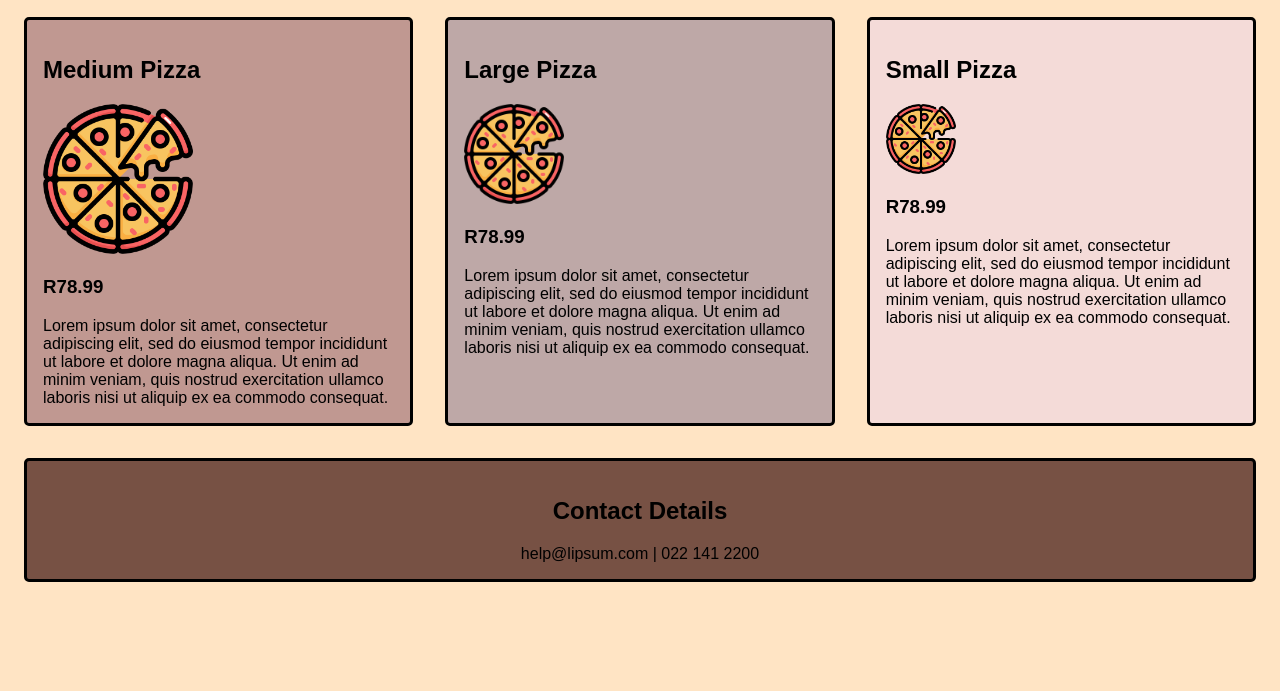
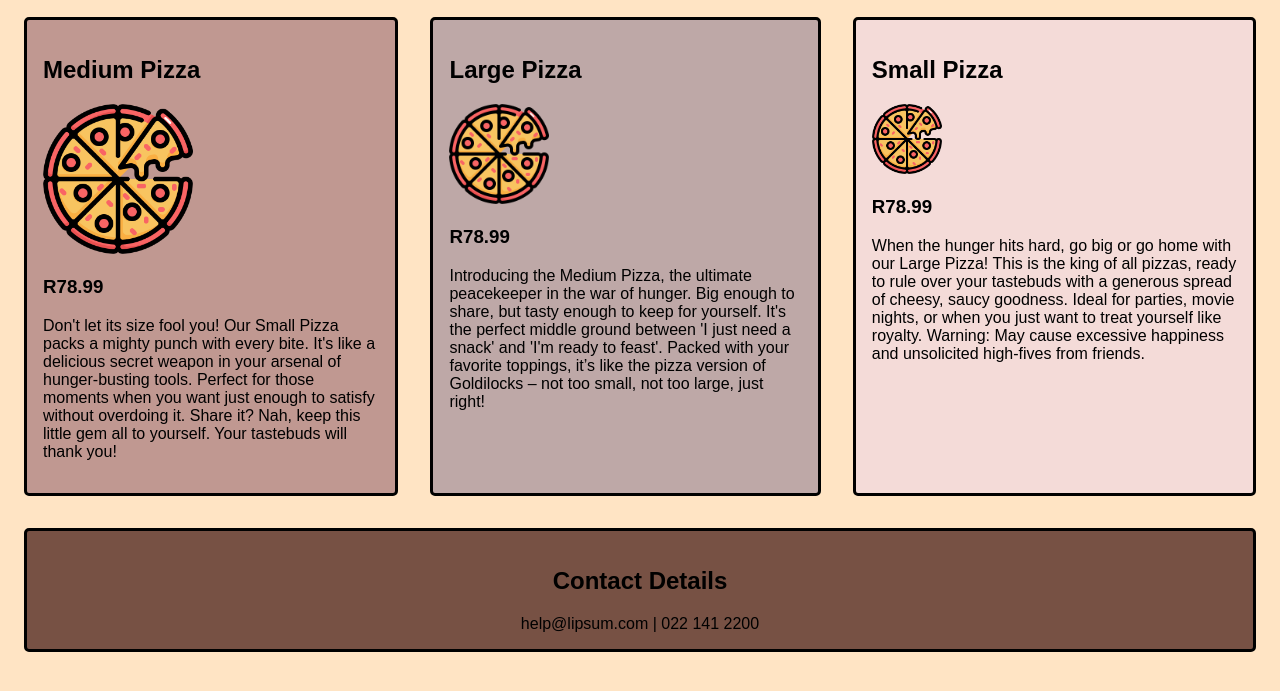
Before and after one commit to oksiya/perfect-pizza, a plain HTML site: page index.html in a window 1280 px wide. Shown: the part 79-770 px from the top of the page. Drawn offline with Linux system fonts and the light colour scheme.

Commit message:
Update index.html

```diff
--- a/index.html
+++ b/index.html
@@ -14,28 +14,22 @@
             <h2>Medium Pizza</h2>
             <img src="pizza.png" width="150">
             <h3> R78.99</h3>
-
-            <div>
-                Lorem ipsum dolor sit amet, consectetur adipiscing elit, sed do eiusmod tempor incididunt ut labore et dolore magna aliqua. Ut enim ad minim veniam, quis nostrud exercitation ullamco laboris nisi ut aliquip ex ea commodo consequat.
-            </div>
+            <p>Don't let its size fool you! Our Small Pizza packs a mighty punch with every bite. It's like a delicious secret weapon in your arsenal of hunger-busting tools. Perfect for those moments when you want just enough to satisfy without overdoing it. Share it? Nah, keep this little gem all to yourself. Your tastebuds will thank you!</p>
         </section>
 
         <section class="box_pizza large_pizza">
             <h2>Large Pizza</h2>
             <img src="pizza.png" width="100">
             <h3> R78.99</h3>
-            <div>
-                Lorem ipsum dolor sit amet, consectetur adipiscing elit, sed do eiusmod tempor incididunt ut labore et dolore magna aliqua. Ut enim ad minim veniam, quis nostrud exercitation ullamco laboris nisi ut aliquip ex ea commodo consequat.
-            </div>
+
+            <p>Introducing the Medium Pizza, the ultimate peacekeeper in the war of hunger. Big enough to share, but tasty enough to keep for yourself. It's the perfect middle ground between 'I just need a snack' and 'I'm ready to feast'. Packed with your favorite toppings, it’s like the pizza version of Goldilocks – not too small, not too large, just right!</p>
         </section>
 
         <section class="box_pizza small_pizza">
             <h2>Small Pizza</h2>
             <img src="pizza.png" width="70">
             <h3> R78.99</h3>
-            <div>
-                Lorem ipsum dolor sit amet, consectetur adipiscing elit, sed do eiusmod tempor incididunt ut labore et dolore magna aliqua. Ut enim ad minim veniam, quis nostrud exercitation ullamco laboris nisi ut aliquip ex ea commodo consequat.
-            </div>
+            <p>When the hunger hits hard, go big or go home with our Large Pizza! This is the king of all pizzas, ready to rule over your tastebuds with a generous spread of cheesy, saucy goodness. Ideal for parties, movie nights, or when you just want to treat yourself like royalty. Warning: May cause excessive happiness and unsolicited high-fives from friends.</p>
         </section>
     </div>
 
```
